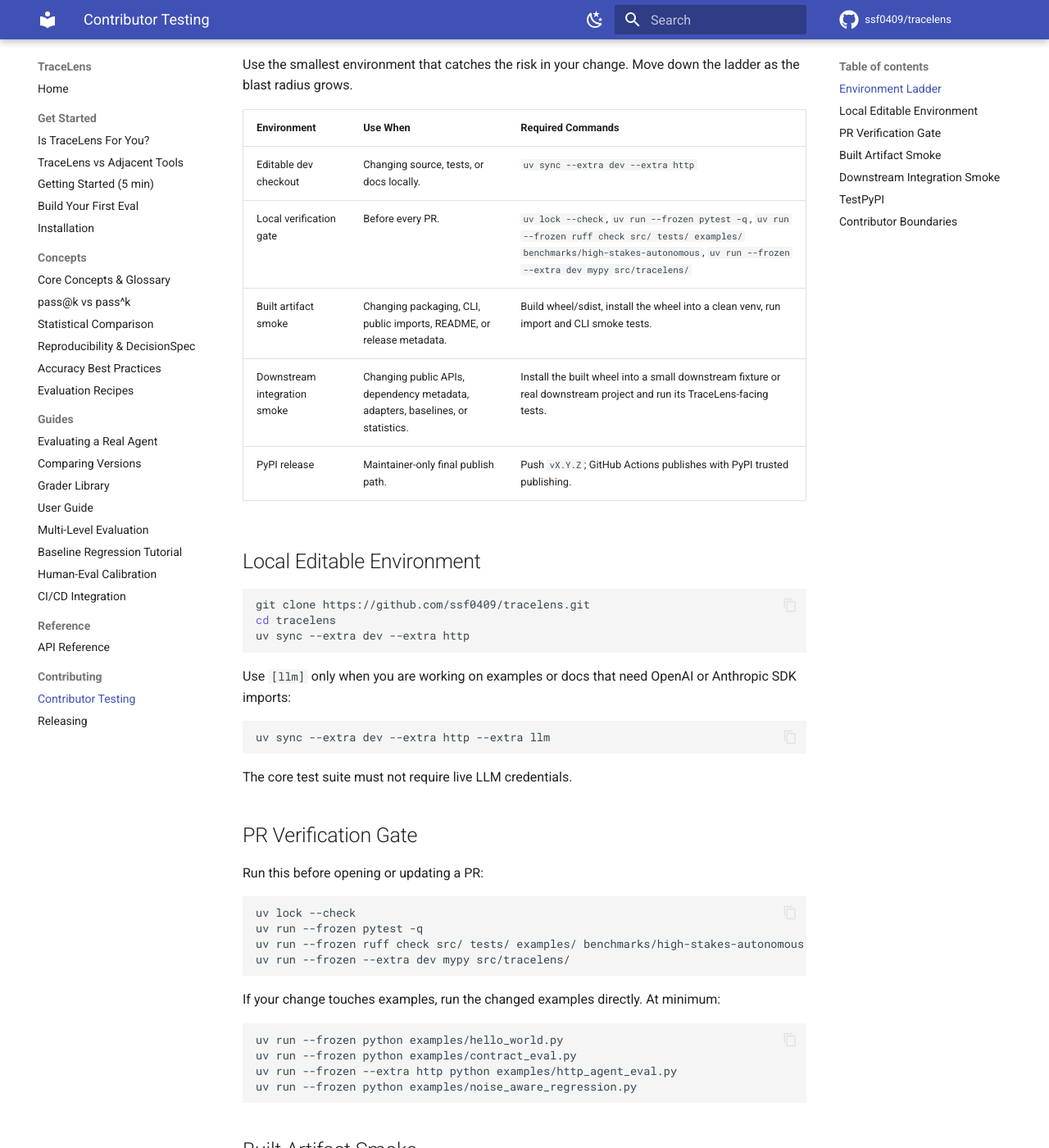
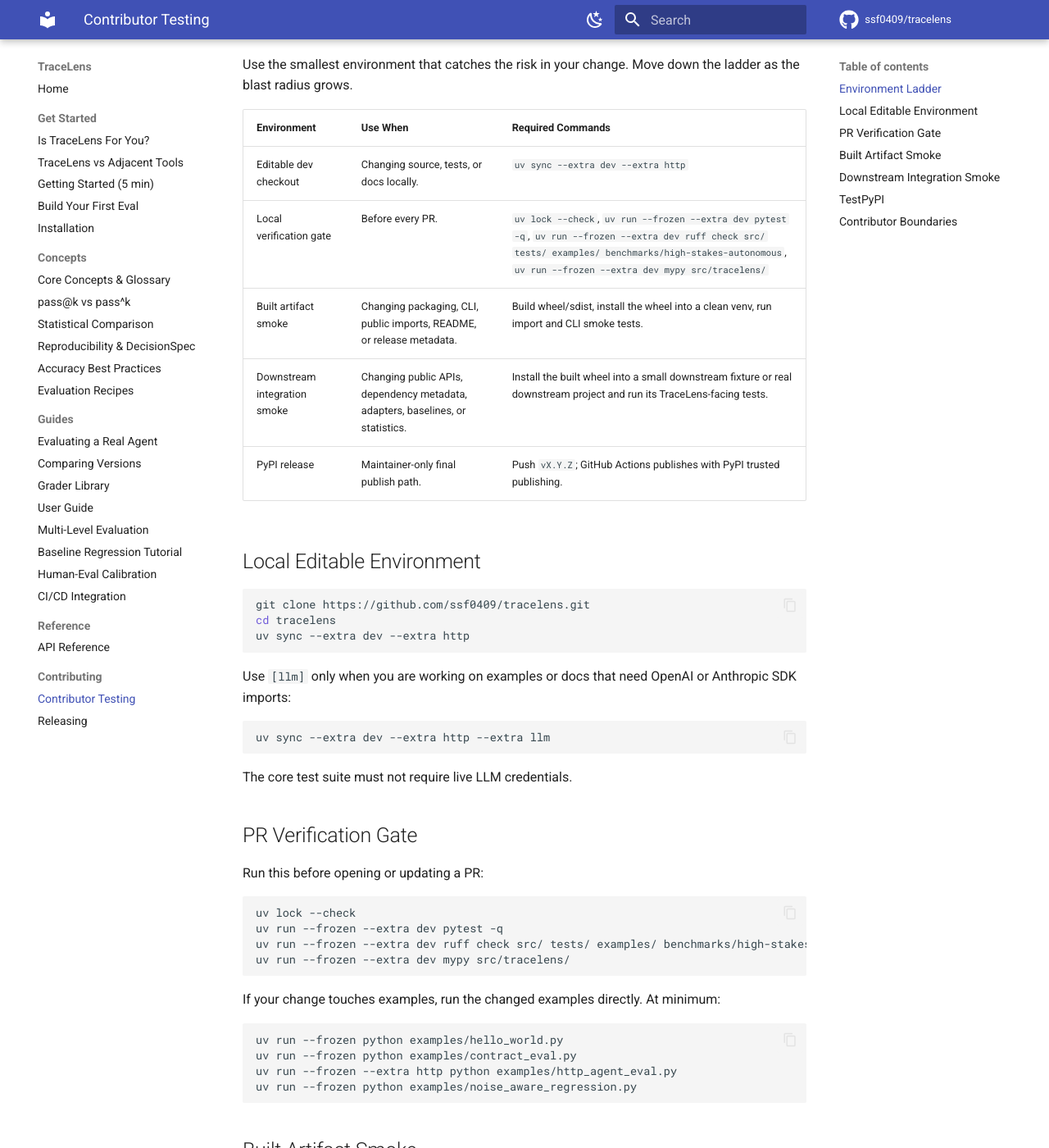
Before and after one commit to ssf0409/tracelens, an MkDocs documentation site: the page built from docs/contributor-testing.md, in a window 1280 px wide and 1400 px high, scrolled down 349 px. Shown: the whole window at 82% size. Built offline with MkDocs 1.6.1 and Material for MkDocs 9.7.7, drawn with Linux system fonts in a browser that asks for light colours; comment, search, counter and statistics services are not loaded.

Commit message:
build: pin Makefile test/lint targets to the dev extra
The test, coverage, lint, and format targets ran bare `uv run --frozen
pytest|ruff`, but pytest and ruff live in the [dev] extra. In a freshly
synced venv (e.g. a new git worktree) the venv has no pytest binary, so
uv silently falls back to whatever pytest is on PATH — importing a stale
globally-installed tracelens and grading tests against the wrong code.

Add --extra dev to all four targets (matching the existing typecheck
target) and sync the documented gate commands in CLAUDE.md,
CONTRIBUTING.md, docs/contributor-testing.md, and docs/releasing.md.

Verified by deleting .venv and running `make verify` fresh: pytest and
tracelens both resolve inside .venv, 620 tests pass at 93.19% coverage.

Co-Authored-By: Claude Fable 5 <noreply@anthropic.com>

````diff
--- a/docs/contributor-testing.md
+++ b/docs/contributor-testing.md
@@ -16,7 +16,7 @@ the ladder as the blast radius grows.
 | Environment | Use When | Required Commands |
 |-------------|----------|-------------------|
 | Editable dev checkout | Changing source, tests, or docs locally. | `uv sync --extra dev --extra http` |
-| Local verification gate | Before every PR. | `uv lock --check`, `uv run --frozen pytest -q`, `uv run --frozen ruff check src/ tests/ examples/ benchmarks/high-stakes-autonomous`, `uv run --frozen --extra dev mypy src/tracelens/` |
+| Local verification gate | Before every PR. | `uv lock --check`, `uv run --frozen --extra dev pytest -q`, `uv run --frozen --extra dev ruff check src/ tests/ examples/ benchmarks/high-stakes-autonomous`, `uv run --frozen --extra dev mypy src/tracelens/` |
 | Built artifact smoke | Changing packaging, CLI, public imports, README, or release metadata. | Build wheel/sdist, install the wheel into a clean venv, run import and CLI smoke tests. |
 | Downstream integration smoke | Changing public APIs, dependency metadata, adapters, baselines, or statistics. | Install the built wheel into a small downstream fixture or real downstream project and run its TraceLens-facing tests. |
 | PyPI release | Maintainer-only final publish path. | Push `vX.Y.Z`; GitHub Actions publishes with PyPI trusted publishing. |
@@ -44,8 +44,8 @@ Run this before opening or updating a PR:
 
 ```bash
 uv lock --check
-uv run --frozen pytest -q
-uv run --frozen ruff check src/ tests/ examples/ benchmarks/high-stakes-autonomous
+uv run --frozen --extra dev pytest -q
+uv run --frozen --extra dev ruff check src/ tests/ examples/ benchmarks/high-stakes-autonomous
 uv run --frozen --extra dev mypy src/tracelens/
 ```
 
````
Also changed, not shown: CLAUDE.md (+2 -2 lines), CONTRIBUTING.md (+2 -2 lines), docs/releasing.md (+2 -2 lines), 1 other file.
